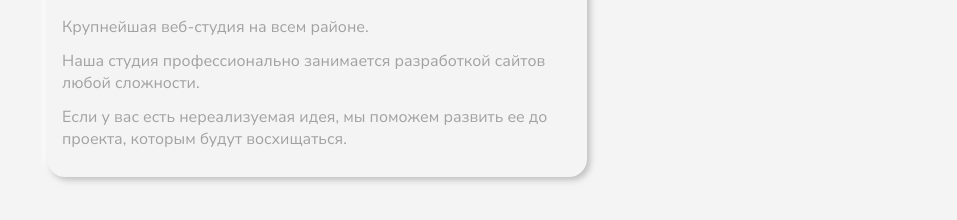
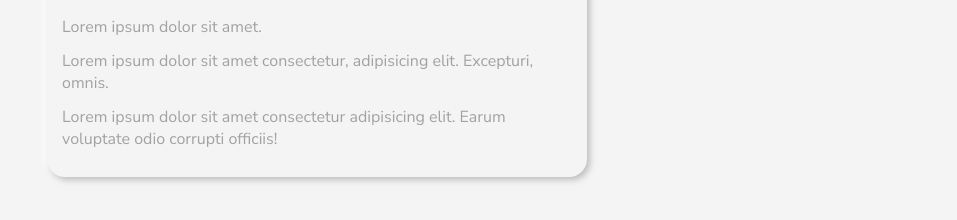
Before and after one commit to flatcompany/pes-team, a plain HTML site: page index.html in a window 1280 px wide. Both pictures are taken after a click on the link "Главная". Shown: the part 404-624 px from the top of the page, without its empty margins (323-1280 px from the left). Drawn offline with nearby package versions, Linux system fonts and the light colour scheme.

Commit message:
Update index.html
Внес изменеия в текст

```diff
--- a/index.html
+++ b/index.html
@@ -30,9 +30,9 @@
                             </div>
                         </div>
                     <div class="lable-text">
-                        <p>Крупнейшая веб-студия на всем районе.</p>
-                        <p>Наша студия профессионально занимается разработкой сайтов любой сложности.</p>
-                        <p>Если у вас есть нереализуемая идея, мы поможем развить ее до проекта, которым будут восхищаться.</p>
+                        <p>Lorem ipsum dolor sit amet.</p>
+                        <p>Lorem ipsum dolor sit amet consectetur, adipisicing elit. Excepturi, omnis.</p>
+                        <p>Lorem ipsum dolor sit amet consectetur adipisicing elit. Earum voluptate odio corrupti officiis!</p>
                     </div>
                 </div>
                 <div id="tabcontent2" data-tab="2" class="tabcontent">
@@ -73,7 +73,7 @@
                     <div class="cart">
                         <div class="cart-1">
                             <img class="foto" src="img/FaceApp_1582706360604.jpg" alt="Фото">
-                            <p class="cart-text">Этого парня зовут Андрей. Он сделаает так, что бы ваш сайт сверкал как модель на подиуме.</p>
+                            <p class="cart-text">Lorem ipsum dolor sit amet consectetur adipisicing elit. Reprehenderit, quo iusto id sunt minima rem ratione qui! Magni?</p>
                             <div class="cart-bg">
                                 <h2>Технологии</h2>
                                 <div class="cart-icon">
@@ -85,7 +85,7 @@
                         </div>
                         <div class="cart-2">
                             <img class="foto" src="img/ASH_6050.jpg" alt="Фото">
-                            <p class="cart-text" >А это Дмитрий. Есть ощущение что он родился в мезозое? Все верно, он настоящий динозавр по серверной части сайта.</p>
+                            <p class="cart-text" >Lorem ipsum, dolor sit amet consectetur adipisicing elit. Corporis laudantium, hic accusantium magni a quisquam ex doloribus tenetur.</p>
                             <div class="cart-bg">
                                 <h2>Технологии</h2>
                                 <div class="cart-icon">
```
